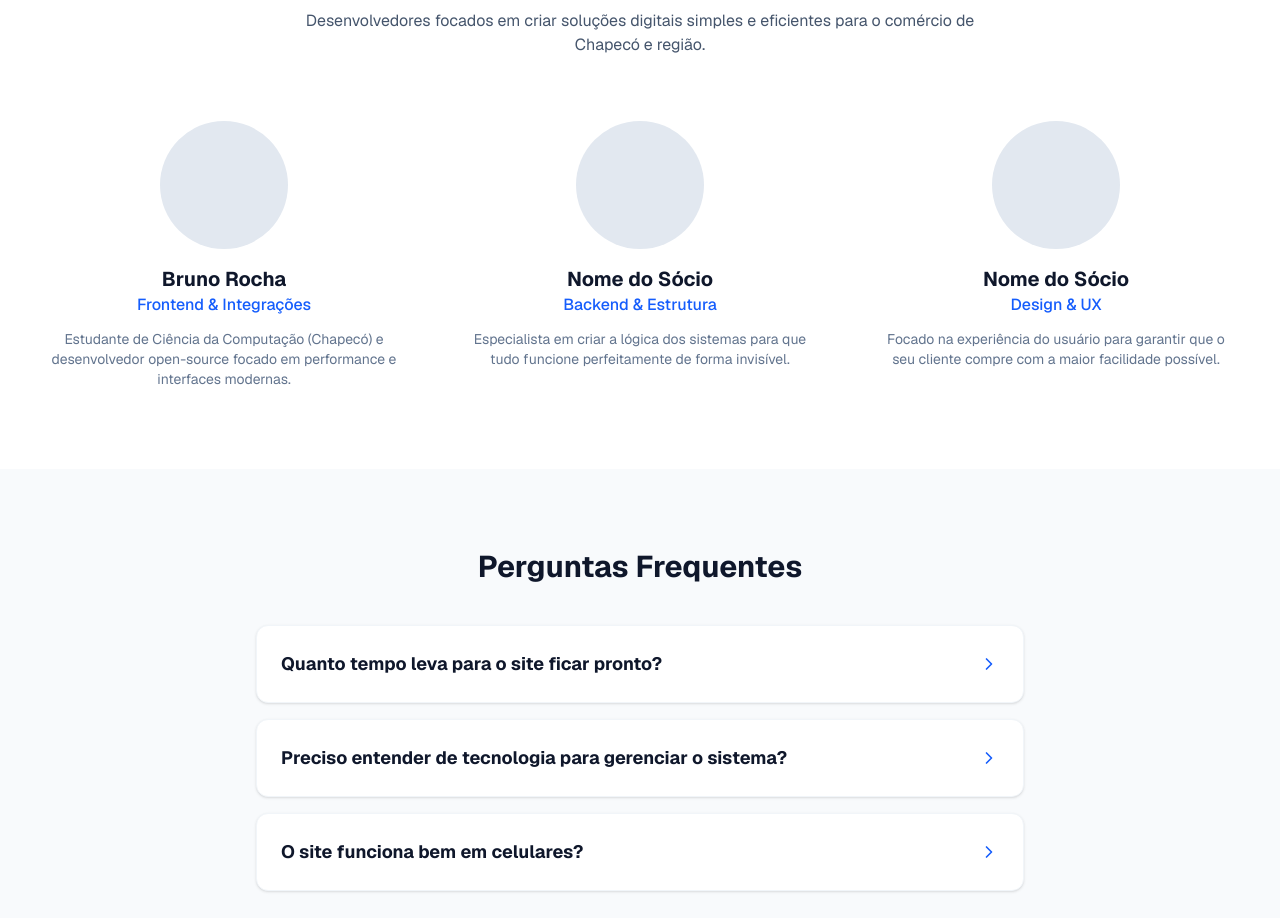
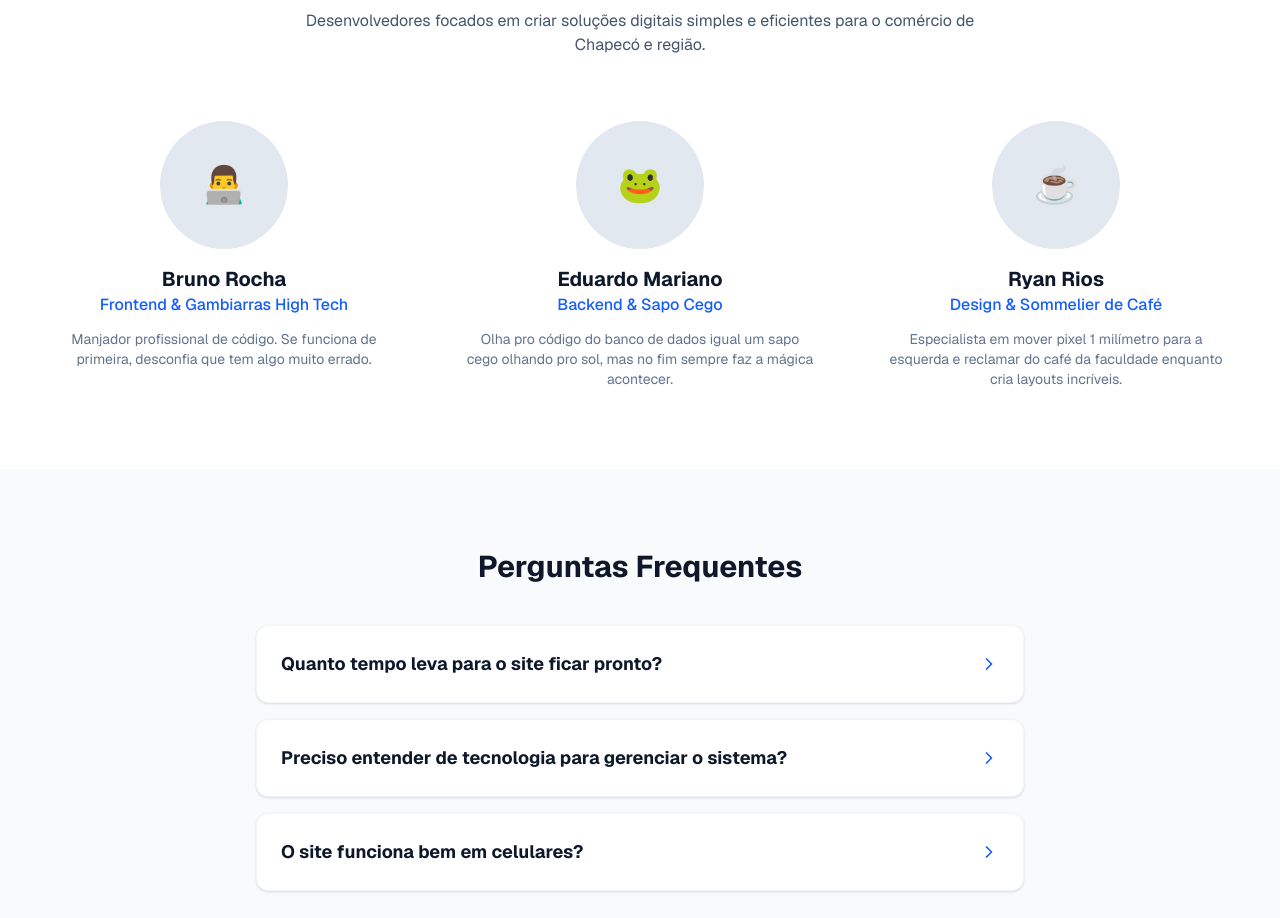
Before and after one commit to marianoxzz001/LandingpageSoluctBeta, a Next.js app: page / in a window 1280 px wide. Shown: the part 2920-3838 px from the top of the page. Built offline with nearby package versions, Linux system fonts and the light colour scheme.

Commit message:
ta parecendo msm

```diff
--- a/app/page.tsx
+++ b/app/page.tsx
@@ -145,8 +145,8 @@ export default function SolvtekLandingPage() {
               <div className="w-3 h-3 rounded-full bg-green-400"></div>
             </div>
             <div className="aspect-[16/9] w-full bg-slate-300 flex items-center justify-center relative">
-               {/* Quando tiver a imagem, troque a tag abaixo por um componente <Image /> do Next.js */}
-               <span className="text-slate-500 font-medium">Screenshot do Projeto / Mockup Aqui</span>
+              {/* Quando tiver a imagem, troque a tag abaixo por um componente <Image /> do Next.js */}
+              <span className="text-slate-500 font-medium">Screenshot do Projeto / Mockup Aqui</span>
             </div>
           </div>
         </motion.div>
@@ -164,34 +164,34 @@ export default function SolvtekLandingPage() {
           </div>
 
           <div className="grid md:grid-cols-3 gap-8 text-center">
-            {/* Membro 1: Bruno */}
+            {/* Membro 1: Bruno Rocha */}
             <motion.div variants={fadeInUp} className="flex flex-col items-center">
-              <div className="w-32 h-32 rounded-full bg-slate-200 mb-4 overflow-hidden">
-                {/* <img src="/foto-bruno.jpg" alt="Bruno Rocha" className="w-full h-full object-cover" /> */}
+              <div className="w-32 h-32 rounded-full bg-slate-200 mb-4 overflow-hidden flex items-center justify-center text-4xl">
+                👨‍💻
               </div>
               <h3 className="text-xl font-bold">Bruno Rocha</h3>
-              <p className="text-blue-600 font-medium mb-3">Frontend & Integrações</p>
-              <p className="text-slate-500 text-sm px-4">Estudante de Ciência da Computação (Chapecó) e desenvolvedor open-source focado em performance e interfaces modernas.</p>
+              <p className="text-blue-600 font-medium mb-3">Frontend & Gambiarras High Tech</p>
+              <p className="text-slate-500 text-sm px-4">Manjador profissional de código. Se funciona de primeira, desconfia que tem algo muito errado.</p>
             </motion.div>
 
-            {/* Membro 2: Placeholder */}
+            {/* Membro 2: Eduardo Mariano */}
             <motion.div variants={fadeInUp} className="flex flex-col items-center">
-              <div className="w-32 h-32 rounded-full bg-slate-200 mb-4 overflow-hidden">
-                {/* Foto */}
+              <div className="w-32 h-32 rounded-full bg-slate-200 mb-4 overflow-hidden flex items-center justify-center text-4xl">
+                🐸
               </div>
-              <h3 className="text-xl font-bold">Nome do Sócio</h3>
-              <p className="text-blue-600 font-medium mb-3">Backend & Estrutura</p>
-              <p className="text-slate-500 text-sm px-4">Especialista em criar a lógica dos sistemas para que tudo funcione perfeitamente de forma invisível.</p>
+              <h3 className="text-xl font-bold">Eduardo Mariano</h3>
+              <p className="text-blue-600 font-medium mb-3">Backend & Sapo Cego</p>
+              <p className="text-slate-500 text-sm px-4">Olha pro código do banco de dados igual um sapo cego olhando pro sol, mas no fim sempre faz a mágica acontecer.</p>
             </motion.div>
 
-            {/* Membro 3: Placeholder */}
+            {/* Membro 3: Ryan Rios */}
             <motion.div variants={fadeInUp} className="flex flex-col items-center">
-              <div className="w-32 h-32 rounded-full bg-slate-200 mb-4 overflow-hidden">
-                {/* Foto */}
+              <div className="w-32 h-32 rounded-full bg-slate-200 mb-4 overflow-hidden flex items-center justify-center text-4xl">
+                ☕
               </div>
-              <h3 className="text-xl font-bold">Nome do Sócio</h3>
-              <p className="text-blue-600 font-medium mb-3">Design & UX</p>
-              <p className="text-slate-500 text-sm px-4">Focado na experiência do usuário para garantir que o seu cliente compre com a maior facilidade possível.</p>
+              <h3 className="text-xl font-bold">Ryan Rios</h3>
+              <p className="text-blue-600 font-medium mb-3">Design & Sommelier de Café</p>
+              <p className="text-slate-500 text-sm px-4">Especialista em mover pixel 1 milímetro para a esquerda e reclamar do café da faculdade enquanto cria layouts incríveis.</p>
             </motion.div>
           </div>
         </motion.div>
```
